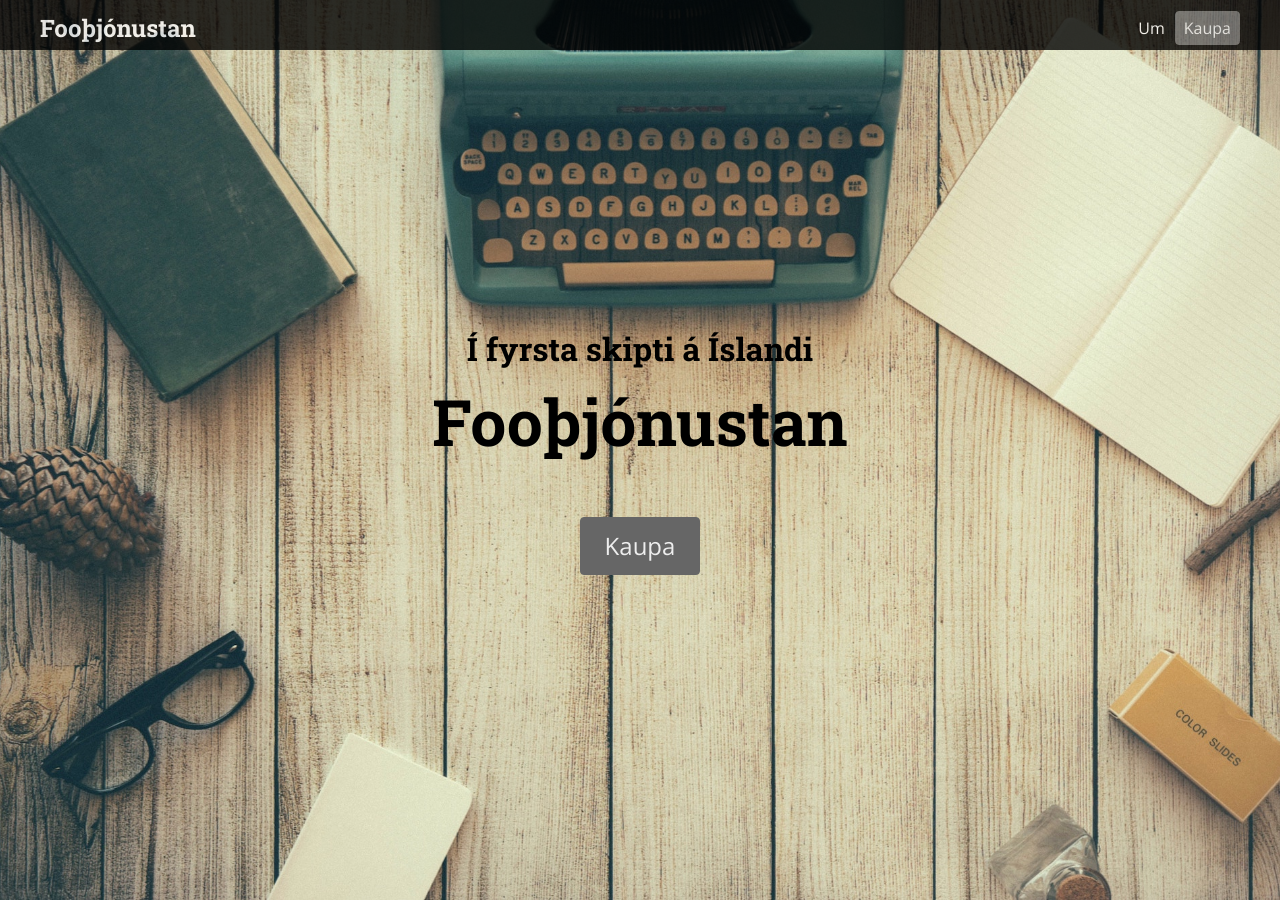
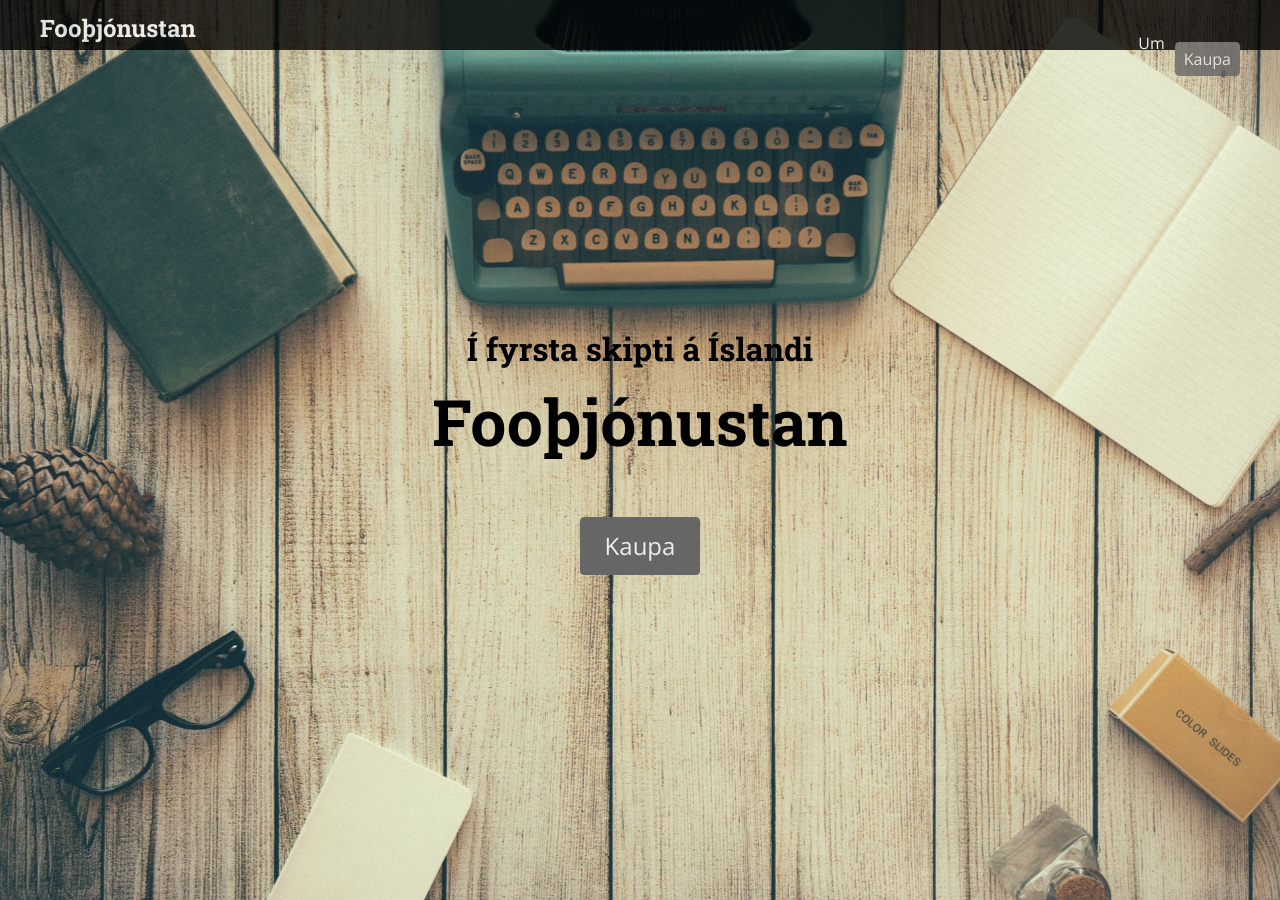
Before and after one commit to weekend37/stort_verkefni1, a plain HTML site: page index.html in a window 1280 px wide. Shown: the top 900 px of the page. Drawn offline with nearby package versions, Linux system fonts and the light colour scheme; files that its build step writes are made by us from their sources.

Commit message:
button.scss
búið að laga skv stylelint og einnig taka í burtu óþarfa element úr modifying clössunum

```diff
--- a/scss/button.scss
+++ b/scss/button.scss
@@ -4,8 +4,9 @@
   max-width: 5em;
   padding: 10px 5px;
   margin: auto;
+  margin-top: 2em;
   overflow: hidden;
-  font-family: Open Sans, helvetica, arial, sans-serif;
+  font-family: "Open Sans", helvetica, arial, sans-serif;
   font-size: 1.5rem;
   color: #eee;
   text-align: center;
@@ -16,7 +17,6 @@
   background-color: #666;
   border: 1px solid #666;
   border-radius: 4px;
-  margin-top: 2em;
 
   &:hover {
     color: #eee;
@@ -26,30 +26,15 @@
   }
 
   &--valmynd {
-    display: block;
-    width: 100%;
-    max-width: 5em;
-    padding: 4px 8px 4px 8px;
-    margin: auto;
-    overflow: hidden;
-    font-family: Open Sans, helvetica, arial, sans-serif;
+    padding: 4px 8px;
     font-size: 1rem;
-    color: #eee;
-    border-radius: 4px;
-    text-align: center;
-    text-decoration: none;
-    text-overflow: ellipsis;
-    white-space: nowrap;
-    cursor: pointer;
 
     @media (max-width: 400px) {
       display: none;
     }
-
   }
 
   &--bida {
-    width: 100%;
     max-width: 8em;
     margin-top: 0.5em;
     margin-bottom: 1em;
@@ -59,15 +44,15 @@
   &--forsida {
     opacity: 0;
     animation: 1s fadeIn ease-in;
+    animation-fill-mode: forwards;
     animation-delay: 3s;
-    animation-fill-mode: forwards;
   }
 
   &--kaupa {
+    min-width: 250px;
+    margin-top: 0;
+    margin-bottom: 100px;
     font-size: 1rem;
-    min-width: 250px;
-    margin-bottom: 100px;
-    margin-top: 0;
 
     @media (max-width: 550px) {
       margin-bottom: 20px;
```
